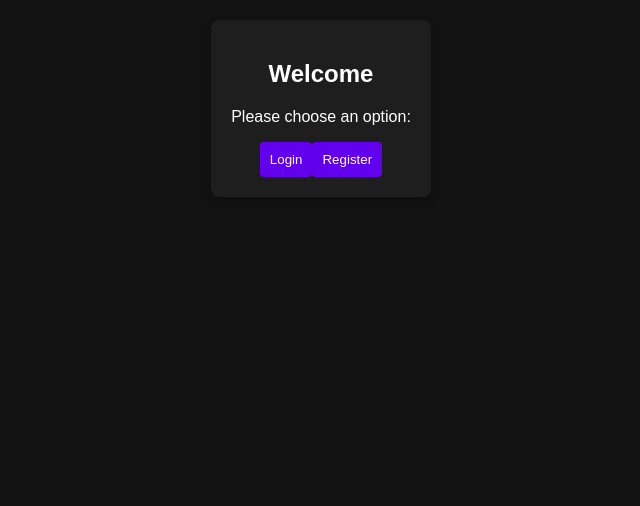
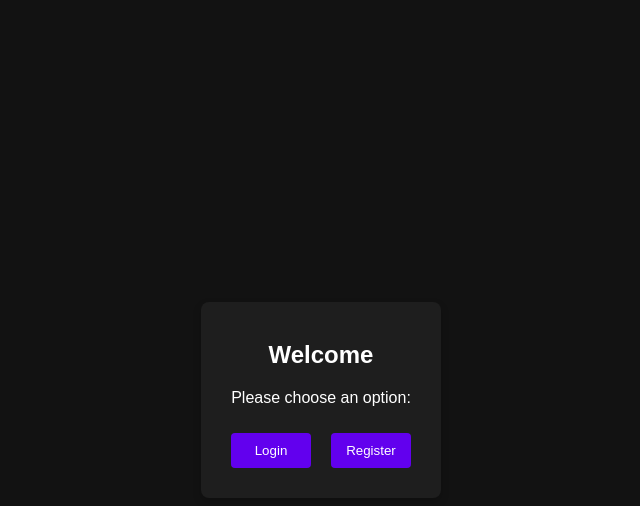
Before and after one commit to MaksimTse/SmartStockAPI, a React (Create React App) app in the folder smart-stock-frontend/: page / in a window 1280 px wide. Shown: the top 506 px of the page, without its empty margins (319-959 px from the left). Built offline with nearby package versions, Linux system fonts and the light colour scheme.

Commit message:
Update style.css

```diff
--- a/smart-stock-frontend/src/style.css
+++ b/smart-stock-frontend/src/style.css
@@ -5,7 +5,7 @@ body {
     color: #ffffff;
     display: flex;
     justify-content: center;
-    align-items: flex-start; /* Изменено для работы с вертикальной прокруткой */
+    align-items: center;
     min-height: 100vh;
 }
 
@@ -105,7 +105,7 @@ form input:focus, form button:focus {
 .nav-link {
     color: #ffffff;
     text-decoration: none;
-    padding: 5px 10px;
+    padding: 11px 12px;
     margin-right: 10px;
     background-color: #6200ee;
     border-radius: 5px;
@@ -117,7 +117,7 @@ form input:focus, form button:focus {
 }
 
 .logout-btn {
-    padding: 5px 10px;
+    padding: 11px 12px;
     color: #ffffff;
     background-color: #ff5252;
     border: none;
@@ -158,3 +158,18 @@ td textarea {
     height: 50px;
     resize: none;
 }
+
+.btn{
+    margin: 10px;
+    width: 80px;
+}
+
+h3.add-product-title {
+    color: #ffffff;
+    transition: color 0.3s ease, text-shadow 0.3s ease;
+}
+
+h3.add-product-title:hover {
+    color: #6200ee;
+    text-shadow: 0 0 8px #6200ee;
+}
```
